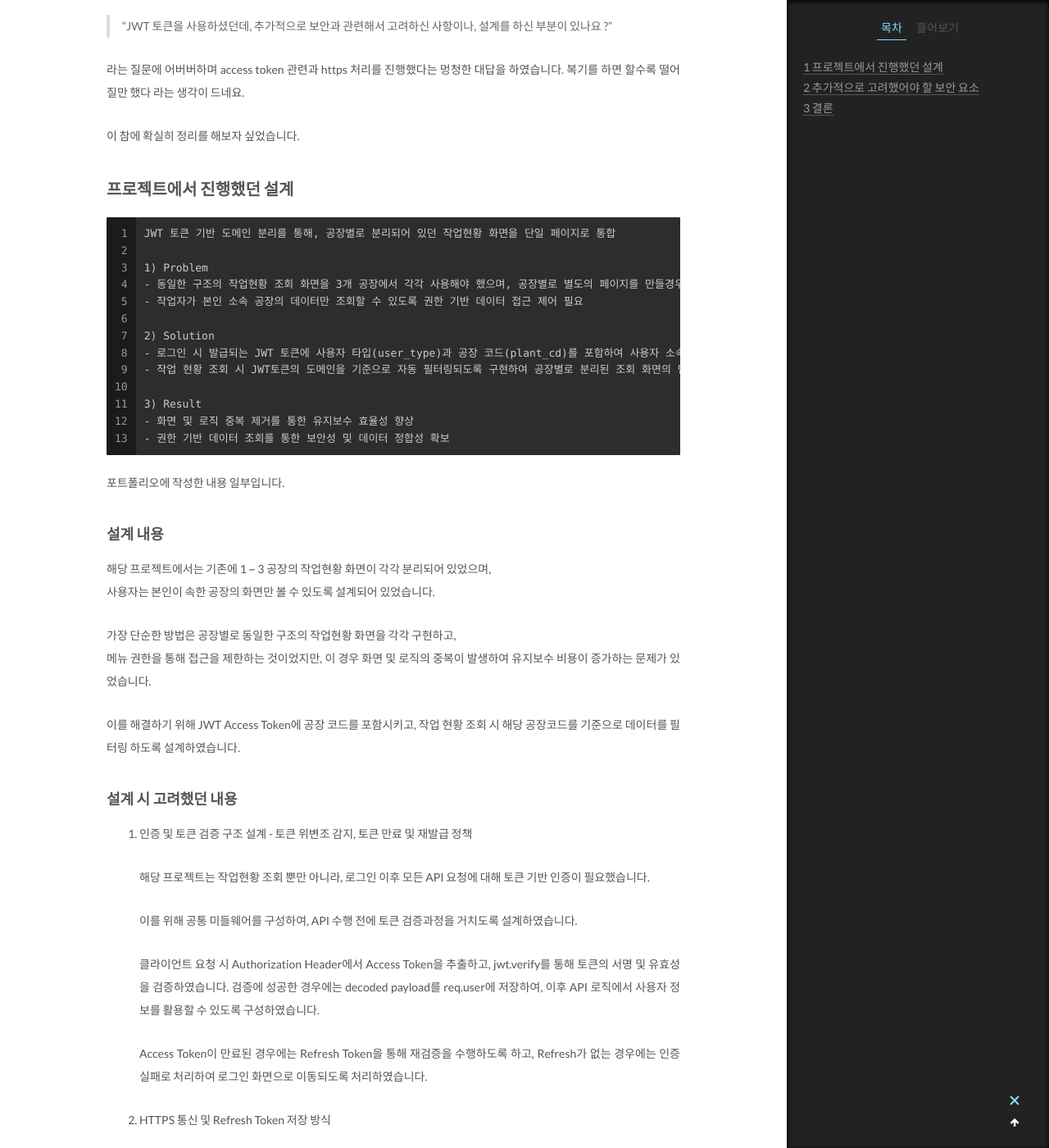
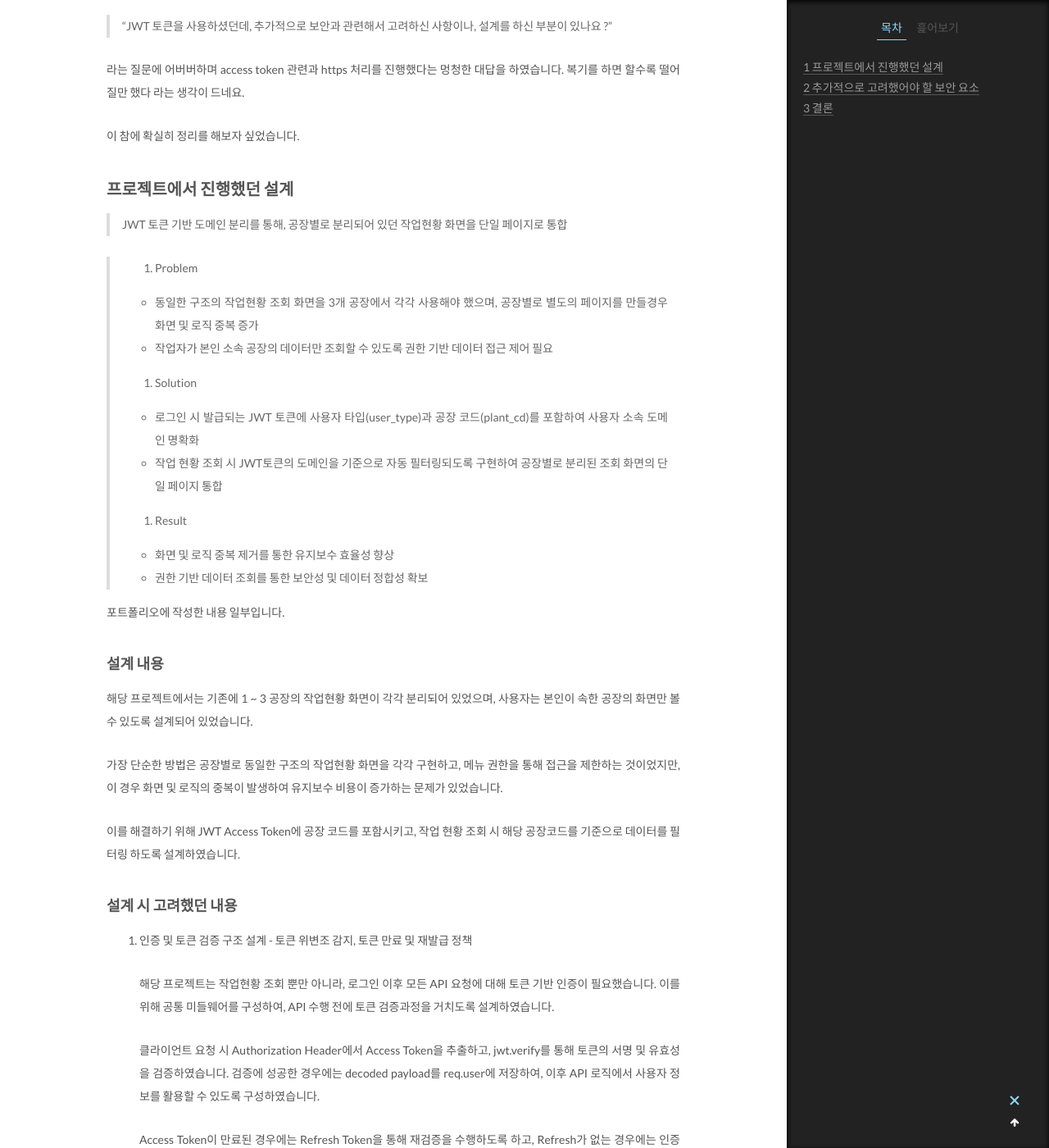
Before and after one commit to billihazero/billihazero.github.io, a Jekyll site: the page built from _posts/DEV/2026-03-20-jwt-security-from-my-project.md, in a window 1280 px wide and 1400 px high, scrolled down 538 px. Shown: the whole window at 82% size. Built offline with Jekyll 4.4.1, drawn with Linux system fonts in a browser that asks for light colours; comment, search, counter and statistics services are not loaded; some of the changed text lies outside the part shown.

Commit message:
fix: [DEV] JWT 줄바꿈 수정

```diff
--- a/_posts/DEV/2026-03-20-jwt-security-from-my-project.md
+++ b/_posts/DEV/2026-03-20-jwt-security-from-my-project.md
@@ -11,7 +11,7 @@ tags:
 photos:
 ---
 
-최근 면접을 보았습니다. 안타깝게도(당연하게도) 떨어졌지만... <br>
+최근 면접을 보았습니다. 안타깝게도(당연하게도) 떨어졌지만...
 
 > "JWT 토큰을 사용하셨던데, 추가적으로 보안과 관련해서 고려하신 사항이나, 설계를 하신 부분이 있나요 ?"
 
@@ -21,28 +21,31 @@ photos:
 
 ## 프로젝트에서 진행했던 설계
 
-    JWT 토큰 기반 도메인 분리를 통해, 공장별로 분리되어 있던 작업현황 화면을 단일 페이지로 통합
+> JWT 토큰 기반 도메인 분리를 통해, 공장별로 분리되어 있던 작업현황 화면을 단일 페이지로 통합
 
-    1) Problem
-    - 동일한 구조의 작업현황 조회 화면을 3개 공장에서 각각 사용해야 했으며, 공장별로 별도의 페이지를 만들경우 화면 및 로직 중복 증가
-    - 작업자가 본인 소속 공장의 데이터만 조회할 수 있도록 권한 기반 데이터 접근 제어 필요
-
-    2) Solution
-    - 로그인 시 발급되는 JWT 토큰에 사용자 타입(user_type)과 공장 코드(plant_cd)를 포함하여 사용자 소속 도메인 명확화
-    - 작업 현황 조회 시 JWT토큰의 도메인을 기준으로 자동 필터링되도록 구현하여 공장별로 분리된 조회 화면의 단일 페이지 통합
-
-    3) Result
-    - 화면 및 로직 중복 제거를 통한 유지보수 효율성 향상
-    - 권한 기반 데이터 조회를 통한 보안성 및 데이터 정합성 확보
+> 1. Problem
+>
+> - 동일한 구조의 작업현황 조회 화면을 3개 공장에서 각각 사용해야 했으며, 공장별로 별도의 페이지를 만들경우 화면 및 로직 중복 증가
+> - 작업자가 본인 소속 공장의 데이터만 조회할 수 있도록 권한 기반 데이터 접근 제어 필요
+>
+> 2. Solution
+>
+> - 로그인 시 발급되는 JWT 토큰에 사용자 타입(user_type)과 공장 코드(plant_cd)를 포함하여 사용자 소속 도메인 명확화
+> - 작업 현황 조회 시 JWT토큰의 도메인을 기준으로 자동 필터링되도록 구현하여 공장별로 분리된 조회 화면의 단일 페이지 통합
+>
+> 3. Result
+>
+> - 화면 및 로직 중복 제거를 통한 유지보수 효율성 향상
+> - 권한 기반 데이터 조회를 통한 보안성 및 데이터 정합성 확보
 
 포트폴리오에 작성한 내용 일부입니다.
 
 ### 설계 내용
 
-해당 프로젝트에서는 기존에 1 ~ 3 공장의 작업현황 화면이 각각 분리되어 있었으며, <br>
-사용자는 본인이 속한 공장의 화면만 볼 수 있도록 설계되어 있었습니다. <br>
+해당 프로젝트에서는 기존에 1 ~ 3 공장의 작업현황 화면이 각각 분리되어 있었으며,
+사용자는 본인이 속한 공장의 화면만 볼 수 있도록 설계되어 있었습니다.
 
-가장 단순한 방법은 공장별로 동일한 구조의 작업현황 화면을 각각 구현하고, <br>
+가장 단순한 방법은 공장별로 동일한 구조의 작업현황 화면을 각각 구현하고,
 메뉴 권한을 통해 접근을 제한하는 것이었지만, 이 경우 화면 및 로직의 중복이 발생하여 유지보수 비용이 증가하는 문제가 있었습니다.
 
 이를 해결하기 위해 JWT Access Token에 공장 코드를 포함시키고, 작업 현황 조회 시 해당 공장코드를 기준으로 데이터를 필터링 하도록 설계하였습니다.
@@ -52,7 +55,6 @@ photos:
 1. 인증 및 토큰 검증 구조 설계 - 토큰 위변조 감지, 토큰 만료 및 재발급 정책
 
    해당 프로젝트는 작업현황 조회 뿐만 아니라, 로그인 이후 모든 API 요청에 대해 토큰 기반 인증이 필요했습니다.
-
    이를 위해 공통 미들웨어를 구성하여, API 수행 전에 토큰 검증과정을 거치도록 설계하였습니다.
 
    클라이언트 요청 시 Authorization Header에서 Access Token을 추출하고, jwt.verify를 통해 토큰의 서명 및 유효성을 검증하였습니다. 검증에 성공한 경우에는 decoded payload를 req.user에 저장하여, 이후 API 로직에서 사용자 정보를 활용할 수 있도록 구성하였습니다.
@@ -62,7 +64,6 @@ photos:
 2. HTTPS 통신 및 Refresh Token 저장 방식
 
    JWT는 payload가 암호화되지 않는 구조이기 때문에, 토큰이 네트워크 구간에서 탈취 될 위험이 존재합니다.
-
    이 때문에 HTTPS 기반 설정이 필수적이고, Refresh Token 전송 및 저장 방식에 대한 고려가 필요합니다.
 
    초기 개발단계에는 HTTPS 적용을 하지 않은 상태였기에 쿠키에 httpOnly 및 secure 옵션을 적용하지 않았습니다. 이후 운영 단계에서 HTTPS 적용이 된 이후 개발/운영 환경을 구분하여 운영 환경일 경우, httpOnly, secure 옵션이 적용된 쿠키로 관리하였습니다.
@@ -86,15 +85,13 @@ photos:
    로그인 or 토큰 재발급 API에 대해 요청 횟수를 제한하는 Rate Limiting 전략이 필요합니다. 사용자가 상대적으로 적다보니 고려하지 않았지만, 탈취 등의 보안 이슈가 생길 경우 무차별 대입공격이나 토큰 재발급 시도를 줄이는 등의 인증 시스템 오남용을 방지할 수 있습니다.
 
 2. Reverse Proxy 필터링
-   Reverse Proxy(Nginx)를 통해 클라이언트 요청을 백엔드로 전달할 때 <br>
+   Reverse Proxy(Nginx)를 통해 클라이언트 요청을 백엔드로 전달할 때
    Host, Client IP, 프로토콜 정보를 설정하여 백엔드에서 인증처리 할때 활용할 수 있도록 할 수 있습니다.
 
 ## 결론
 
 프로젝트를 진행하면서 JWT에 대한 개념을 이해하고 적용했다고 생각했는데, 막상 면접 과정에서 해당 구조를 조리있게 설명하지 못한게 매우 아쉽습니다.
-
-그래도 면접을 통해 단순히 기능을 구현하는 것 뿐만 아니라, 설계 의도를 명확하게 설명하는 것도 중요하다는 것을 깨달았습니다.
-
+그래도 면접을 통해 단순히 기능을 구현하는 것 뿐만 아니라, 설계 의도를 명확하게 설명하는 것도 중요하다는 것을 깨달았습니다. <br>
 다음부턴 타인에게도 위처럼 설명할 수 있도록 충분히 공부하고 이해하는 방향으로 개발하고자 합니다.
 
 ---
```
Also changed, not shown: other parts of _posts/DEV/2026-03-20-jwt-security-from-my-project.md (+1 -3 lines).
